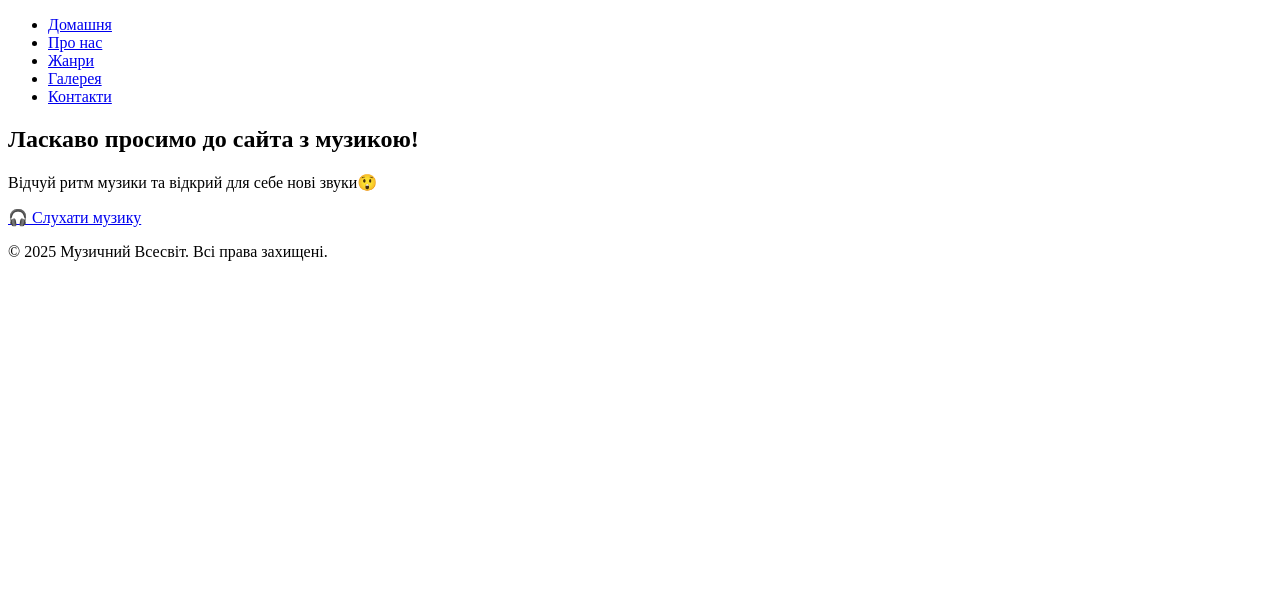
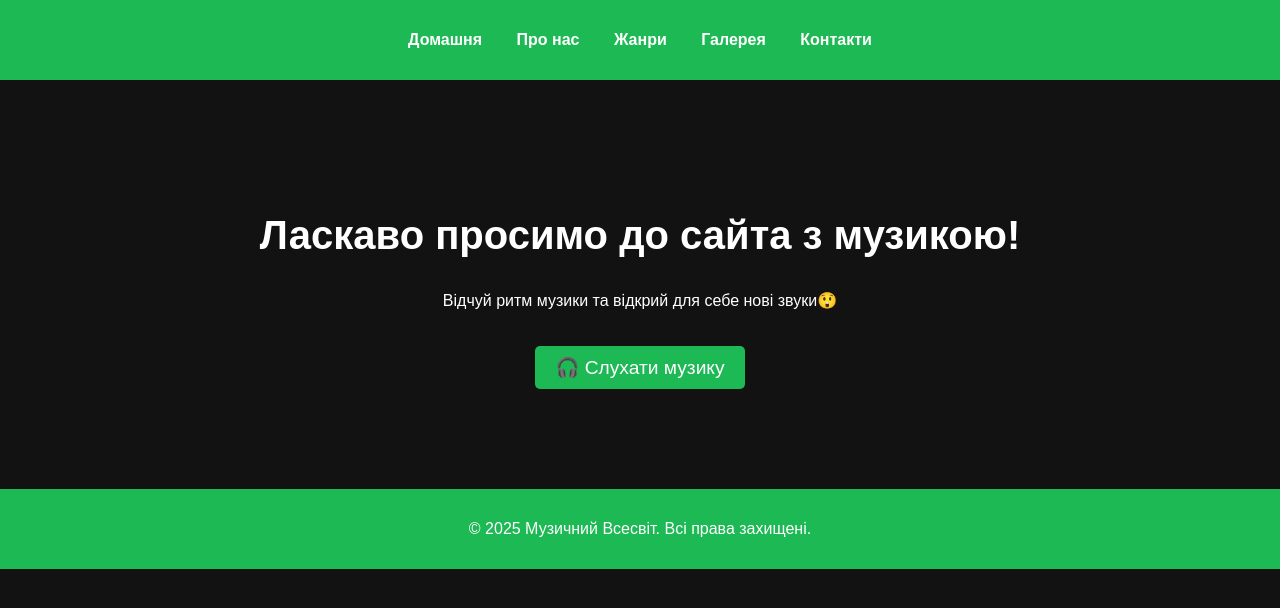
Before and after one commit to XXXDoriXXX/SigmaMusic, a website: page html/index.html in a window 1280 px wide. Drawn offline with Linux system fonts and the light colour scheme.

Commit message:
create styles

```diff
--- a/css/styles.css
+++ b/css/styles.css
@@ -0,0 +1,55 @@
+body {
+    font-family: Arial, sans-serif;
+    margin: 0;
+    padding: 0;
+    background: #121212;
+    color: #fff;
+}
+
+header {
+    background: #1db954;
+    padding: 15px 0;
+    text-align: center;
+}
+
+nav ul {
+    list-style: none;
+    padding: 0;
+}
+
+nav ul li {
+    display: inline;
+    margin: 0 15px;
+}
+
+nav ul li a {
+    text-decoration: none;
+    color: white;
+    font-weight: bold;
+}
+
+.hero {
+    text-align: center;
+    padding: 100px 20px;
+}
+
+.hero h1 {
+    font-size: 2.5em;
+}
+
+.btn {
+    display: inline-block;
+    margin-top: 20px;
+    padding: 10px 20px;
+    background: #1db954;
+    color: white;
+    text-decoration: none;
+    font-size: 1.2em;
+    border-radius: 5px;
+}
+
+footer {
+    text-align: center;
+    padding: 15px;
+    background: #1db954;
+}
--- a/html/index.html
+++ b/html/index.html
@@ -4,7 +4,7 @@
     <meta charset="UTF-8">
     <meta name="viewport" content="width=device-width, initial-scale=1.0">
     <title>Sigma music</title>
-    <link rel="stylesheet" href="styles.css">
+    <link rel="stylesheet" href="../css/styles.css">
 </head>
 <body>
 <header>
```
